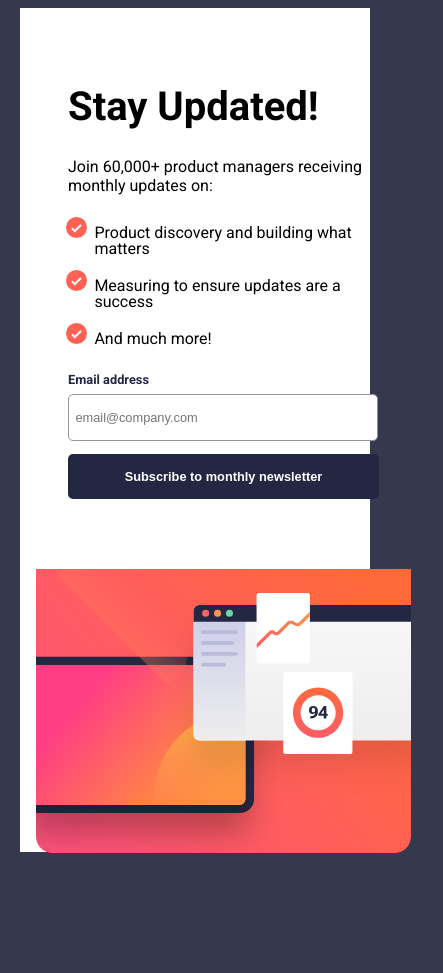
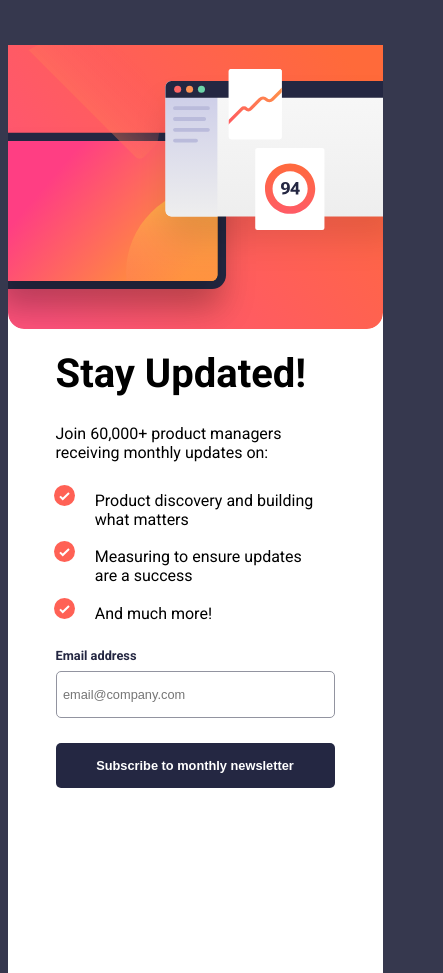
Before and after one commit to mjsr84/newsletter-sign-up-form, a plain HTML site: page index.html in a window 390 px wide. Shown: the whole page, 443 px wide, since content can reach past the window. Before the commit the page ends 860 px from the top, so only its background shows below. Drawn offline with Linux system fonts and the light colour scheme.

Commit message:
still need to figure out bullets

```diff
--- a/index.html
+++ b/index.html
@@ -18,6 +18,7 @@
           <li>Measuring to ensure updates are a success</li>
           <li>And much more!</li>
         </ul>
+
         <form id="sign-up">
           <div id="email">
             <label for="email">Email address</label><br />
@@ -30,6 +31,7 @@
           </div>
         </form>
       </div>
+      <div id="picturecontainer">
         <picture>
           <source
             media="(max-width:500px)"
@@ -45,5 +47,6 @@
           />
         </picture>
       </div>
+    </div>
   </body>
 </html>
--- a/style.css
+++ b/style.css
@@ -26,7 +26,7 @@ body {
     border-radius: 25px;
 }
 
-picture {
+#picturecontainer {
     margin: 1em;
 }
 
@@ -35,20 +35,22 @@ picture {
 }
 
 h1 {
-    font-size: 2.5em;
+    display: flex;
+    font-size: max(3.5em);
 }
 
 ul {
     list-style-image: url(/assets/images/icon-list.svg);
     display: flex;
     flex-direction: column;
+
     padding-left: 1.25em;
-
 }
 
 li {
     margin: 0.4em;
-    line-height: 1em;
+    padding-left: 0.8em;
+    vertical-align: middle;
 }
 
 label {
@@ -72,7 +74,7 @@ button {
     height: 3.5em;
     border-radius: 5px;
     border: none;
-    margin: 0.5em 0;
+    margin: 1.5em 0;
     padding: 0.5em;
     font-size: 0.8em;
     background-color: var(--Dark-Slate-Grey);
@@ -83,28 +85,29 @@ button {
 
 @media screen and (max-width: 500px) {
     #form-container {
-        width: 350px;
-    }
-
-    #form-container {
+        width: auto;
         display: grid;
         grid-template-areas:
-            "picture"
+            "picture",
             "form";
-        height: 100vh;
         border-radius: 0;
-        margin: 0;
-        padding: 0;
-    }
-
-    picture {
-        grid-area: "picture";
-        width: 100%;
     }
 
     #form {
-        grid-area: "form";
+        grid-area: form;
+        margin-top: 10em;
     }
+
+    #picturecontainer {
+        grid-area: picture;
+        margin-bottom: 40em;
+        margin-left: 0em;
+        margin-right: 0em;
+        margin-top: 0em;
+
+    }
+
+
 
     button {
         width: 100%;
@@ -113,4 +116,8 @@ button {
     input {
         width: 95%;
     }
+
+    h1 {
+        font-size: 2.5em;
+    }
 }
```
Lines whose indentation alone changed are shown as unchanged.
